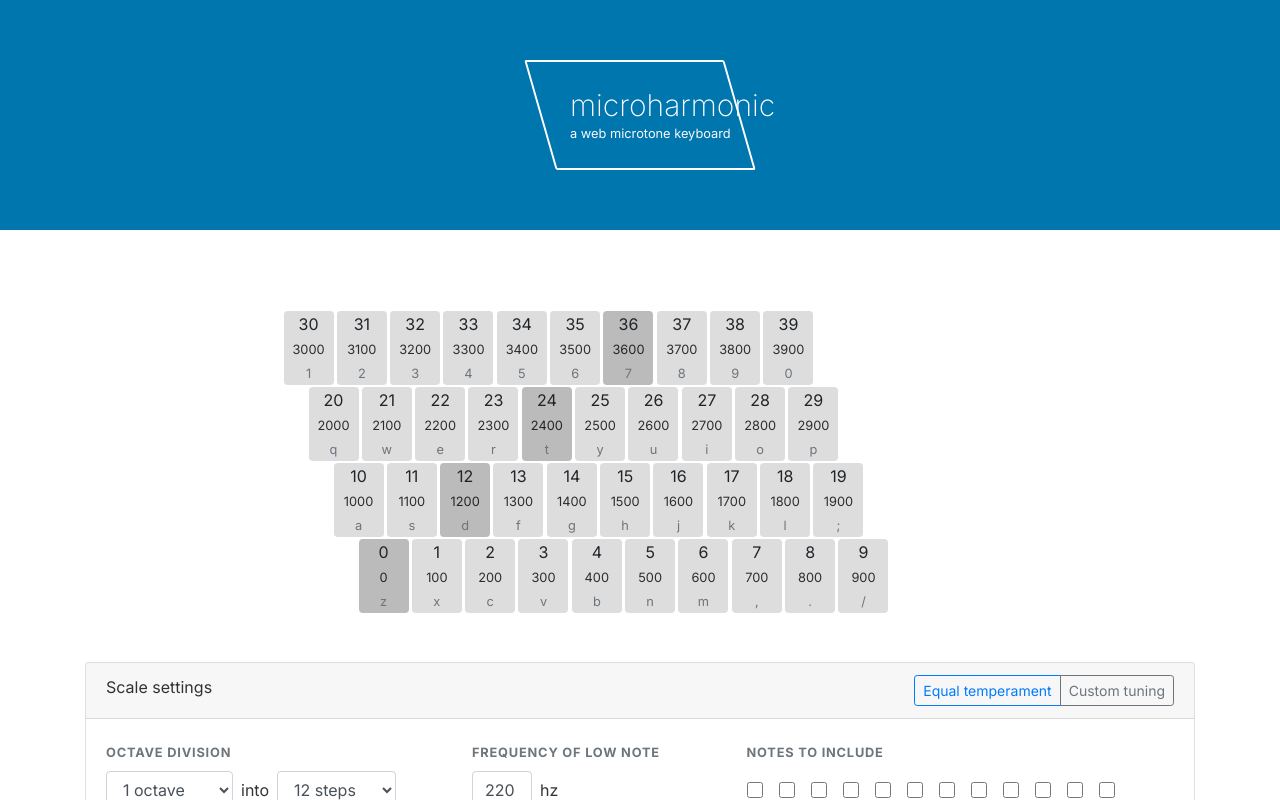
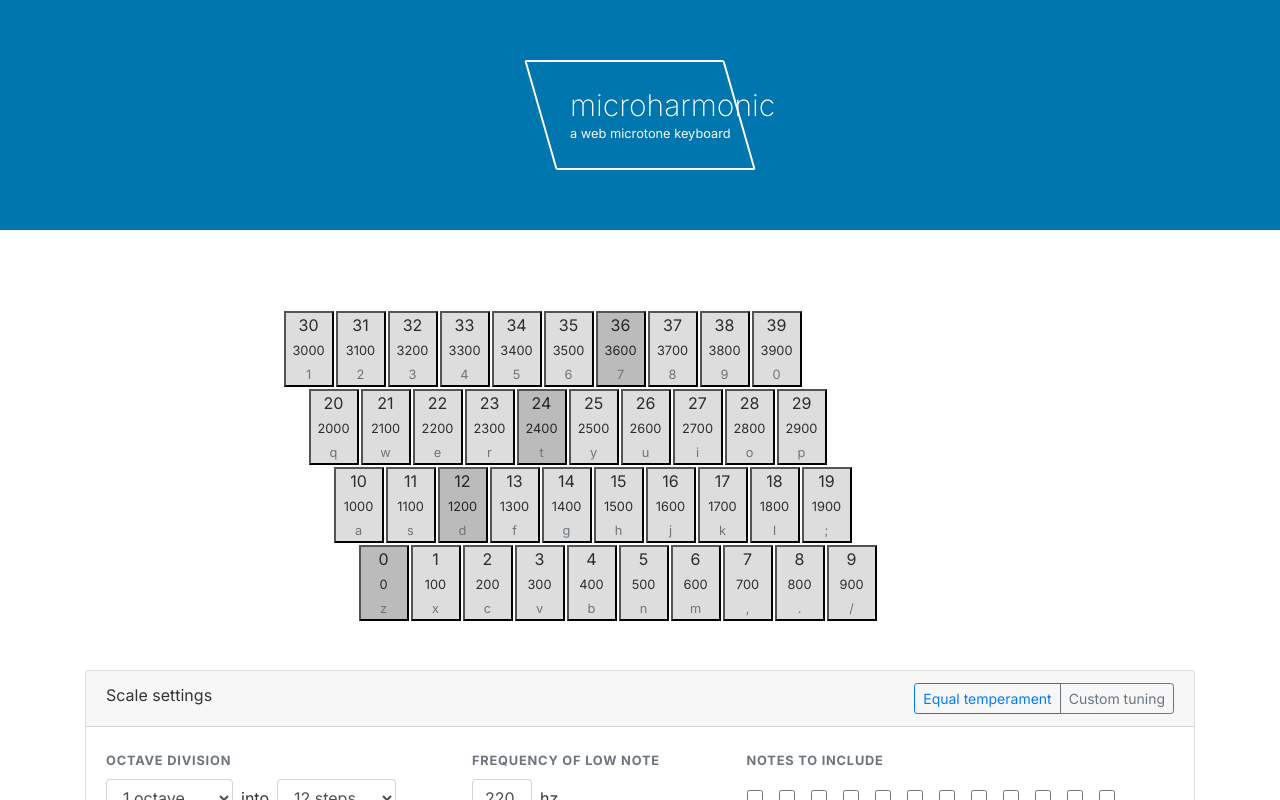
Before and after one commit to kevinsqi/microharmonic, a React (Create React App) app: page / in a window 1280 px wide. Shown: the top 800 px of the page. Built offline with nearby package versions, Linux system fonts and the light colour scheme.

Commit message:
remove col class on keys, restyle a bit

```diff
--- a/src/App.css
+++ b/src/App.css
@@ -100,7 +100,7 @@ input[type=checkbox] {
   opacity: 1;
 }
 
-.btn-key {
+.Key {
   cursor: pointer;
   background-color: #ddd;
   width: 100%;
@@ -108,16 +108,16 @@ input[type=checkbox] {
   padding: 0;
 }
 
-.btn-octave {
+.Key--octave {
   background-color: #bbb;
 }
 
-.btn-active {
+.Key--active {
   background-color: #16b8e0;
 }
 
 @media (min-width: 576px) {
-  .btn-key {
+  .Key {
     width: 50px;
   }
 
--- a/src/Keyboard.js
+++ b/src/Keyboard.js
@@ -112,11 +112,10 @@ class Keyboard extends React.Component {
     const note = this.getNoteFromKeyLabel(keyLabel);
     const cents = getCentsForNote(this.props.config, note);
     return (
-      <div className="col col-sm-1" key={note}>
       <button
-          className={classNames('btn btn-key', {
-            'btn-octave': cents % CENTS_IN_OCTAVE === 0,
-            'btn-active': this.state.activeNotes[note],
+        className={classNames('Key', {
+          'Key--octave': cents % CENTS_IN_OCTAVE === 0,
+          'Key--active': this.state.activeNotes[note],
         })}
         onMouseDown={this.onKeyActive.bind(this, keyLabel)}
         onMouseUp={this.onKeyInactive.bind(this, keyLabel)}
@@ -131,7 +130,6 @@ class Keyboard extends React.Component {
         <br />
         <small className="text-muted">{keyLabel}</small>
       </button>
-      </div>
     );
   }
 
```
Lines whose indentation alone changed are shown as unchanged.
